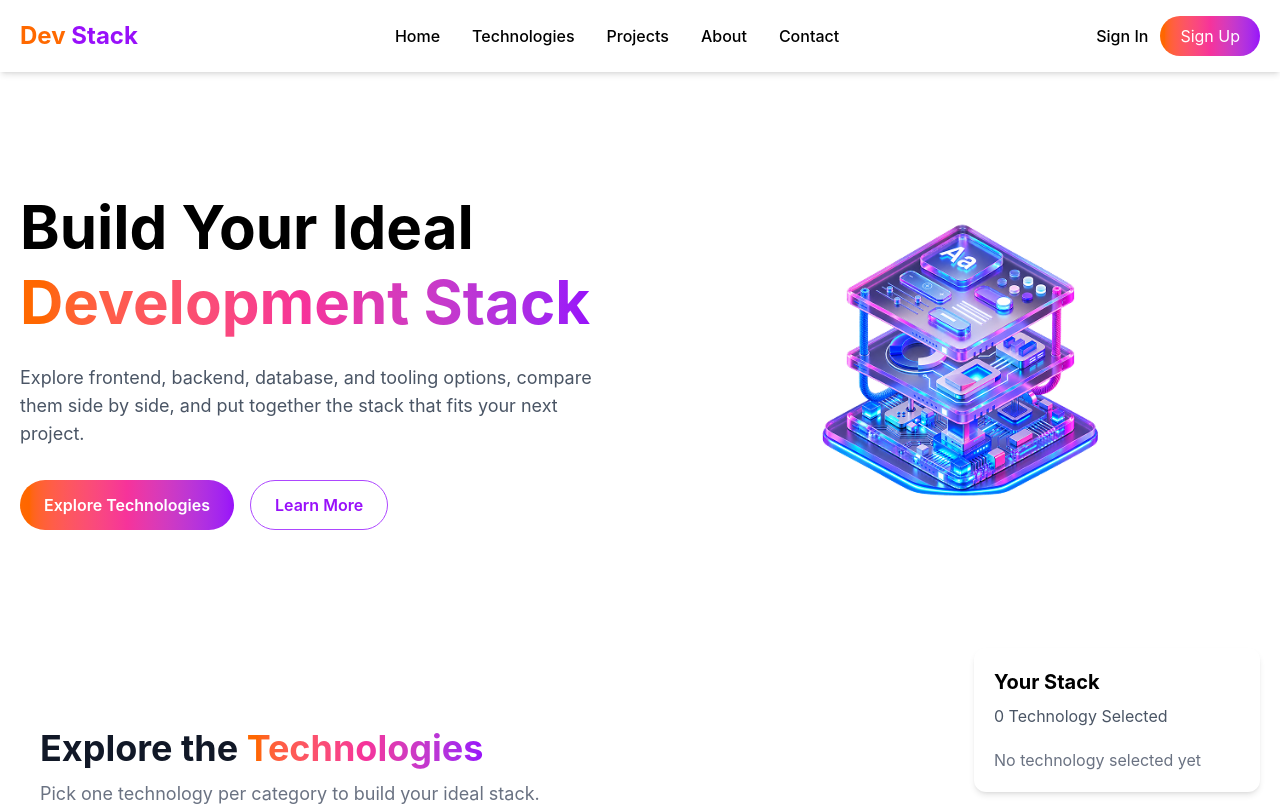
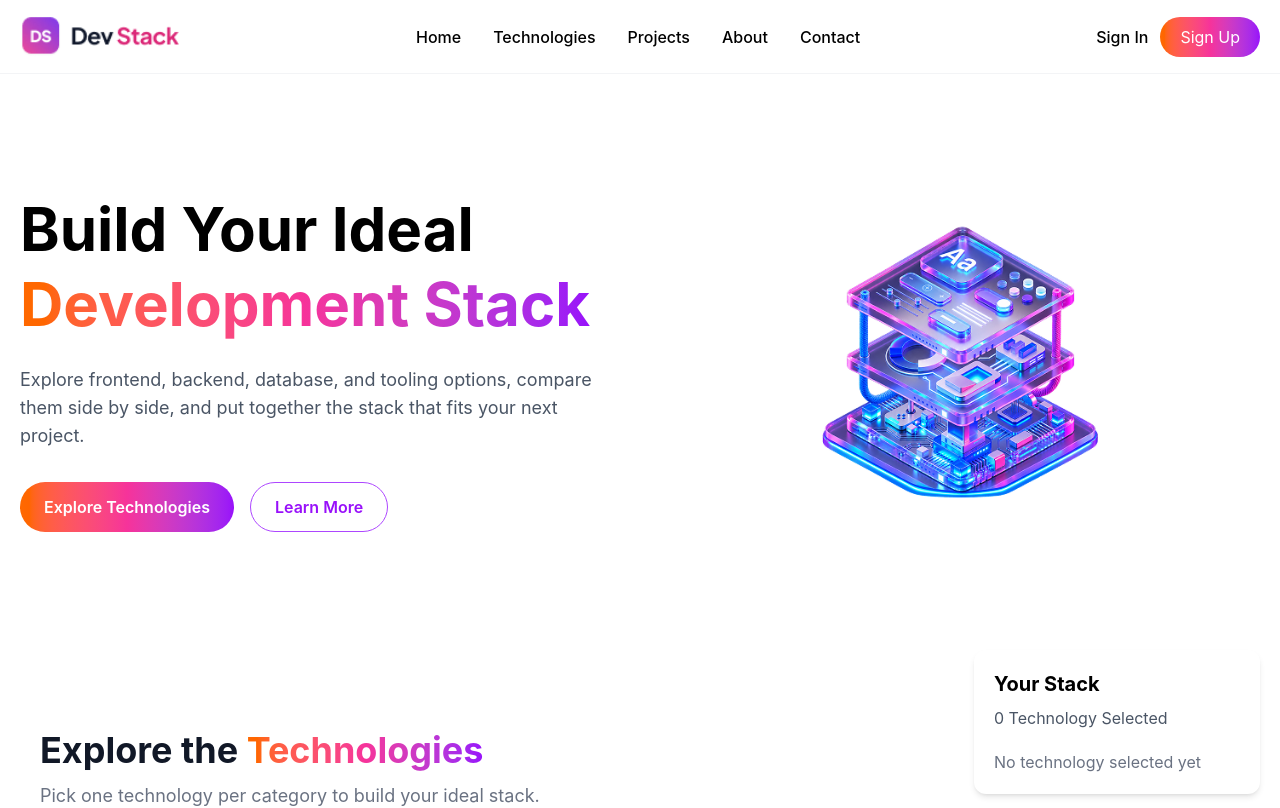
Before and after one commit to Sajid498/DevStack, a React (Vite) app: page / in a window 1280 px wide. Shown: the top 808 px of the page. Built offline with nearby package versions, Linux system fonts and the light colour scheme.

Commit message:
Use logo image in navbar

```diff
--- a/src/components/Hero.jsx
+++ b/src/components/Hero.jsx
@@ -16,7 +16,6 @@ function Hero() {
       ">
 
 
-        {/* Left Content */}
         <div className="flex-1">
 
 
@@ -63,7 +62,7 @@ fits your next project.
 
 
 
-          {/* Buttons */}
+
           <div className="
             mt-8
             flex
@@ -108,7 +107,6 @@ fits your next project.
 
 
 
-        {/* Right Image */}
 
         <div className="flex-1">
 
--- a/src/components/Navbar.jsx
+++ b/src/components/Navbar.jsx
@@ -1,16 +1,28 @@
+import logo from "../assets/logo-text.png";
+
 function Navbar() {
   return (
-    <nav className="sticky top-0 z-50 bg-white shadow-md">
+   <nav className="
+sticky
+top-0
+z-50
+bg-white
+border-b
+border-gray-100
+">
       <div className="max-w-7xl mx-auto px-5 py-4 flex items-center justify-between">
 
-        {/* Logo */}
-        <div className="text-2xl font-bold">
-          <span className="text-orange-500">Dev</span>
-          <span className="text-purple-600"> Stack</span>
-        </div>
+
+        <img
+  src={logo}
+  alt="Dev Stack"
+  className="
+    w-40
+    h-auto
+  "
+/>
 
 
-        {/* Desktop Menu */}
         <div className="hidden md:flex gap-8 font-medium">
           <a href="#">Home</a>
           <a href="#">Technologies</a>
@@ -20,7 +32,7 @@ function Navbar() {
         </div>
 
 
-        {/* Buttons */}
+
         <div className="hidden md:flex gap-3">
           <button className="font-medium">
             Sign In
@@ -39,7 +51,7 @@ function Navbar() {
         </div>
 
 
-        {/* Mobile */}
+
        <div className="
 md:hidden
 flex
@@ -52,9 +64,11 @@ w-full
             ☰
           </button>
 
-          <div className="font-bold text-lg">
-            Dev Stack
-          </div>
+      <img
+  src={logo}
+  alt="Dev Stack"
+  className="w-28"
+/>
 
           <div className="flex gap-2">
             <button className="text-sm">
```
Also changed, not shown: src/components/Footer.jsx (+5 -5 lines), src/components/TechnologyCard.jsx (+6 -6 lines).
